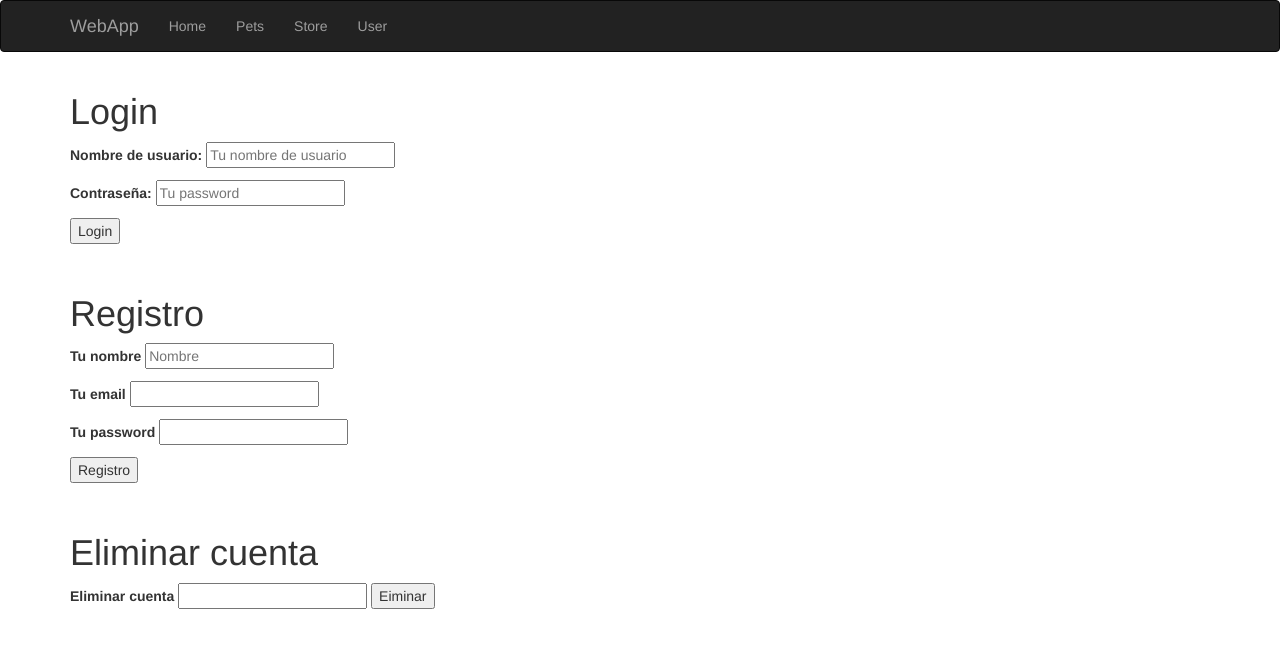
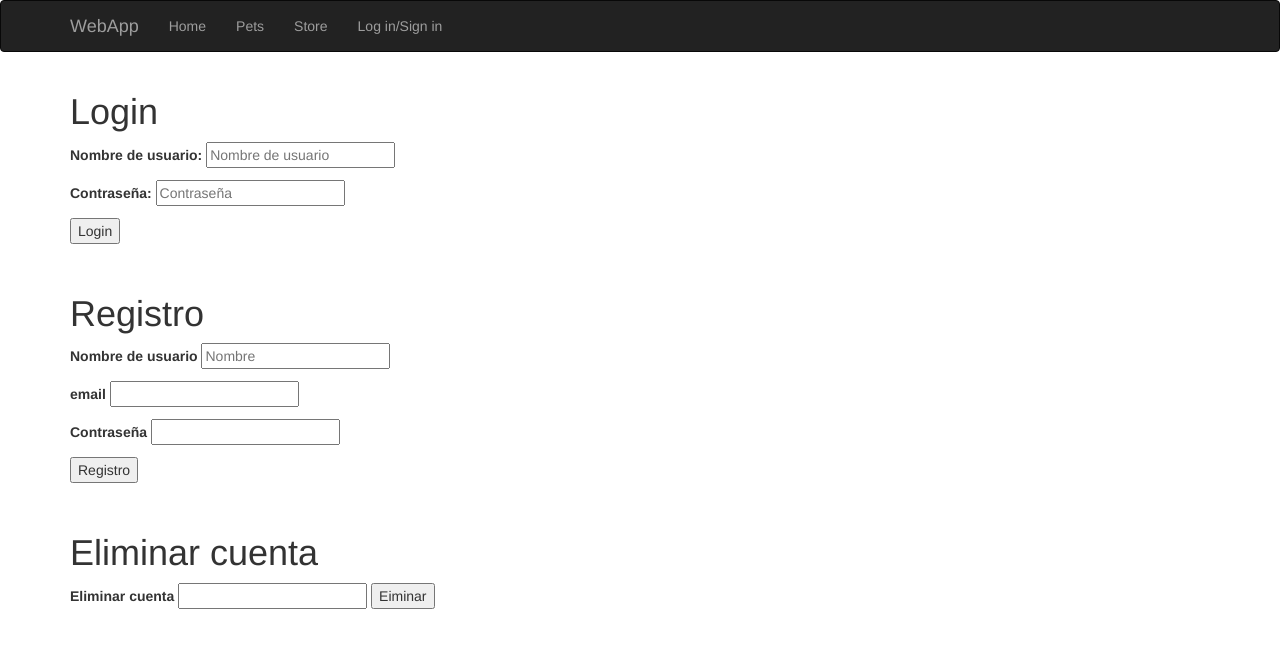
Before and after one commit to apatinotorres/swagg-store-API, a Flask app: page /user in a window 1280 px wide. Shown: the top 648 px of the page. Run offline with Flask 2, Linux system fonts and the light colour scheme; some libraries are stand-ins or nearby versions.

Commit message:
agregado usuarios

```diff
--- a/web/app.py
+++ b/web/app.py
@@ -1,7 +1,7 @@
 import requests
 from flask import Flask, render_template, request
 from flask_bootstrap import Bootstrap
-
+import random
 
 app = Flask(__name__)
 bootstrap = Bootstrap(app)
@@ -122,7 +122,7 @@ def place_order(id_pet):
     response = requests.post(api_url_order, json=orders)
     return render_template('place_order.html', value=orders)
 
-@app.route('/store/find_order')
+@app.route('/store/find_order', methods=['POST'])
 def find_order():
     order_id = request.form['id']
     api_url_find_order = "https://petstore.swagger.io/v2/store/order/{0}".format(order_id)
--- a/web/templates/base.html
+++ b/web/templates/base.html
@@ -20,7 +20,7 @@
                 <li><a href="/">Home</a></li>
                 <li><a href="/pet">Pets</a></li>
                 <li><a href="/store">Store</a></li>
-                <li><a href="/user">User</a></li>
+                <li><a href="/user">Log in/Sign in</a></li>
             </ul>
         </div>
     </div>
--- a/web/templates/user.html
+++ b/web/templates/user.html
@@ -6,11 +6,11 @@
     <h1>Login</h1>
     <p>
         <label for="username" class="uname" > Nombre de usuario: </label>
-        <input id="username" name="username" required="required" type="text" placeholder="Tu nombre de usuario"/>
+        <input id="username" name="username" required="required" type="text" placeholder="Nombre de usuario"/>
     </p>
     <p>
         <label for="password" class="youpasswd"> Contraseña:</label>
-        <input id="password" name="password"  type="password" placeholder="Tu password"  title="Debe contener al menos un número y una letra minúscula y mayúscula, y al menos 8 o más caracteres"/>
+        <input id="password" name="password"  type="password" placeholder="Contraseña"  title="Debe contener al menos un número y una letra minúscula y mayúscula, y al menos 8 o más caracteres"/>
     </p>
 
     <p class="login button">
@@ -23,15 +23,15 @@
   <form  action="/create_user" method="post">
     <h1> Registro</h1>
     <p>
-        <label for="usernamesignup" class="uname" >Tu nombre</label>
+        <label for="usernamesignup" class="uname" >Nombre de usuario</label>
         <input id="usernamesignup" name="username" required="required" type="text" placeholder="Nombre" />
     </p>
     <p>
-        <label for="emailsignup" class="youmail" > Tu email</label>
+        <label for="emailsignup" class="youmail" > email</label>
         <input id="emailsignup" name="email" type="text" />
     </p>
     <p>
-        <label for="passwordsignup" class="youpasswd" >Tu password </label>
+        <label for="passwordsignup" class="youpasswd" > Contraseña </label>
         <input id="passwordsignup" name="password" type="text" title="Debe contener al menos un número y una letra minúscula y mayúscula, y al menos 8 o más caracteres"/>
     </p>
     <p class="signin button">
```
Also changed, not shown: web/templates/store.html (+24 -2 lines).
